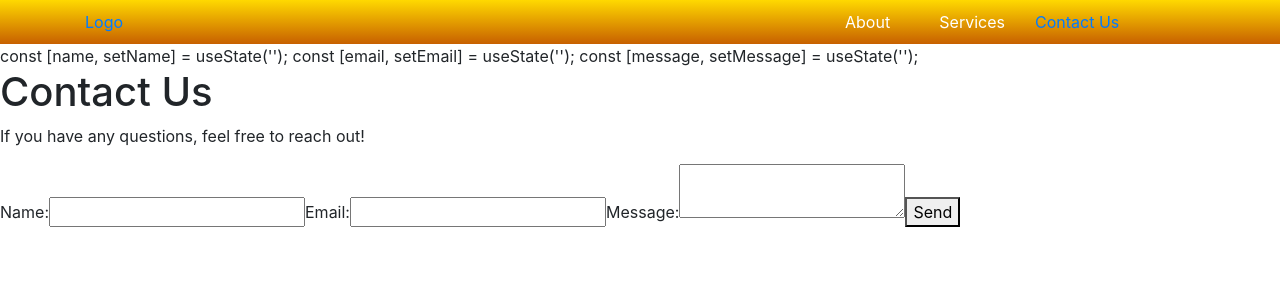
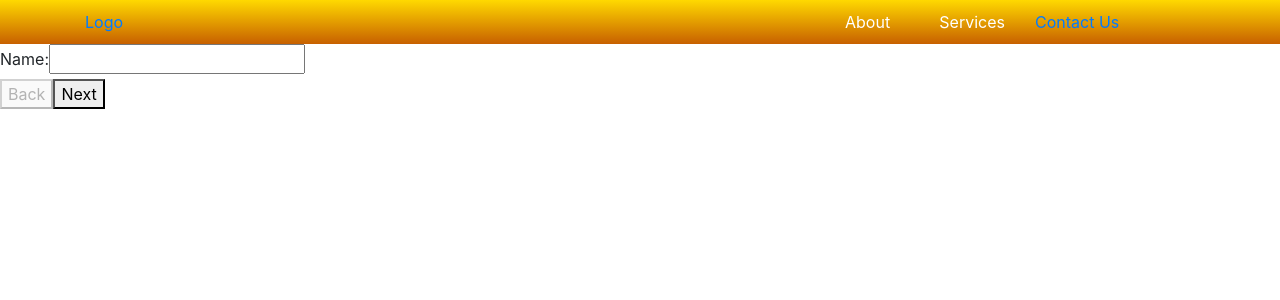
Before and after one commit to Gabriel-AdamC/All_Fixed, a Next.js app in the folder allfixed/: page /contact in a window 1280 px wide. Shown: the top 300 px of the page. Built offline with nearby package versions, Linux system fonts and the light colour scheme.

Commit message:
Fleshed out the contact us page

```diff
--- a/allfixed/package.json
+++ b/allfixed/package.json
@@ -10,6 +10,7 @@
   },
   "dependencies": {
     "bootstrap": "^5.3.6",
+    "motion": "^12.18.1",
     "next": "15.3.3",
     "react": "^19.0.0",
     "react-bootstrap": "^2.10.10",
--- /dev/null
+++ b/allfixed/src/app/contact/form.jsx
@@ -0,0 +1,115 @@
+"use client"
+import React, { useState } from "react"
+import { motion, AnimatePresence } from "framer-motion"
+import './form.css'
+
+const FormContact = () => {
+
+        const [name, setName] = useState('');
+        const [email, setEmail] = useState('');
+        const [message, setMessage] = useState('');
+        const check = [Math.floor(Math.random() * 21) + 1, Math.floor(Math.random() * 21) + 1];
+        const [step, setStep] = useState(1);
+
+        const handleChange = (e) => {
+            const { name, value } = e.target;
+            if (name === 'name') setName(value);
+            else if (name === 'email') setEmail(value);
+            else if (name === 'message') setMessage(value);
+        };
+
+        const submit = (e) => {
+            e.preventDefault();
+
+            if (step !== 4) {
+                if ((step === 1 && !name) || (step === 2 && !email) || (step === 3 && !message) || (step === 4 && !document.getElementById('captcha').value)) {
+                    alert("Please fill out all fields.");
+                    return;
+                }
+                else if (step === 2 && !email.includes('@')) {
+                    alert("Please enter a valid email address.");
+                    return;
+                }
+                setStep(step + 1);
+            }
+            else if (parseInt(document.getElementById('captcha').value) !== check[0] + check[1]) {
+                alert("Incorrect answer to the verification question. Please try again.");
+                document.getElementById('captcha').value = '';
+            }
+            else {
+                console.log(name, email, message);
+                // TODO: form submission
+            }
+
+
+        };
+
+    return (
+        <div className="contact">
+            <form>
+                <AnimatePresence mode="wait">
+                    {step === 1 && (
+                        <motion.div
+                        key={1}
+                        // Add your animation props here (e.g., initial, animate, exit, transition)
+
+                        >
+                        {<div className="formpiece" style={{ display: step === 1 ? 'block' : 'none' }}>
+                            <label htmlFor="name">Name:</label>
+                            <input type="text" id="name" name="name" required onChange={handleChange} />
+                        </div>}
+                        </motion.div>
+                    )}
+                    {step === 2 && (
+                        <motion.div
+                        key={2}
+                        // Add your animation props here
+                        >
+                        {/* Step 2 content */}
+                        </motion.div>
+                    )}
+
+                </AnimatePresence>
+
+
+
+                <div className="formpiece" style={{ display: step === 2 ? 'block' : 'none' }}>
+                    <label htmlFor="email">Email:</label>
+                    <input type="email" id="email" name="email" required onChange={handleChange} />
+                </div>
+
+                <div className="formpiece" style={{ display : step === 3 ? 'block' : 'none' }}>
+                    <label htmlFor="message">Message:</label>
+                    <textarea id="message" name="message" required onChange={handleChange}></textarea>
+                </div>
+
+                <div className="formpiece" style={{ display : step === 4 ? 'block' : 'none' }}>
+                    <label htmlFor="message">Please answer this question to verify you are human:</label>
+                    <input type="text" id="captcha" name="captcha" placeholder={`What is ${check[0]} + ${check[1]}?`} required />
+                </div>
+
+                <motion.button
+                 className="buttons"
+                 onClick={() => setStep(step - 1)} disabled={step === 1}
+                 whileHover={{ scale: 1.1 }}
+                 whileTap={{ scale: 0.95 }}
+                >Back
+                </motion.button>
+
+                <motion.button
+                  className="buttons"
+                  id="button"
+                  type="submit"
+                  onClick={submit}
+                  whileHover={{ scale: 1.1 }}
+                  whileTap={{ scale: 0.95 }}
+                >
+                    {step < 4 ? "Next" : "Submit"}
+                </motion.button>
+
+            </form>
+        </div>
+    )
+}
+
+export default FormContact
--- a/allfixed/src/app/contact/page.jsx
+++ b/allfixed/src/app/contact/page.jsx
@@ -1,33 +1,11 @@
 import React from "react";
-import { useState } from "react";
+import FormContact from "./form";
 
 const contact = () => {
     return (
-        <div className="contact">
-            const [name, setName] = useState('');
-            const [email, setEmail] = useState('');
-            const [message, setMessage] = useState('');
-
-            <h1>Contact Us</h1>
-            <p>If you have any questions, feel free to reach out!</p>
-            <form>
-                <label htmlFor="name">Name:</label>
-                <input type="text" id="name" name="name" required />
-
-                <label htmlFor="email">Email:</label>
-                <input type="email" id="email" name="email" required />
-
-                <label htmlFor="message">Message:</label>
-                <textarea id="message" name="message" required></textarea>
-
-                <button type="submit" onClick={submit}>Send</button>
-            </form>
-        </div>
+        <FormContact />
     )
 }
 
-const submit = (e) => {
-
-};
 
 export default contact;
```
Also changed, not shown: allfixed/src/app/contact/form.css (added), 1 other file (tests, documents, lock files or other folders).
